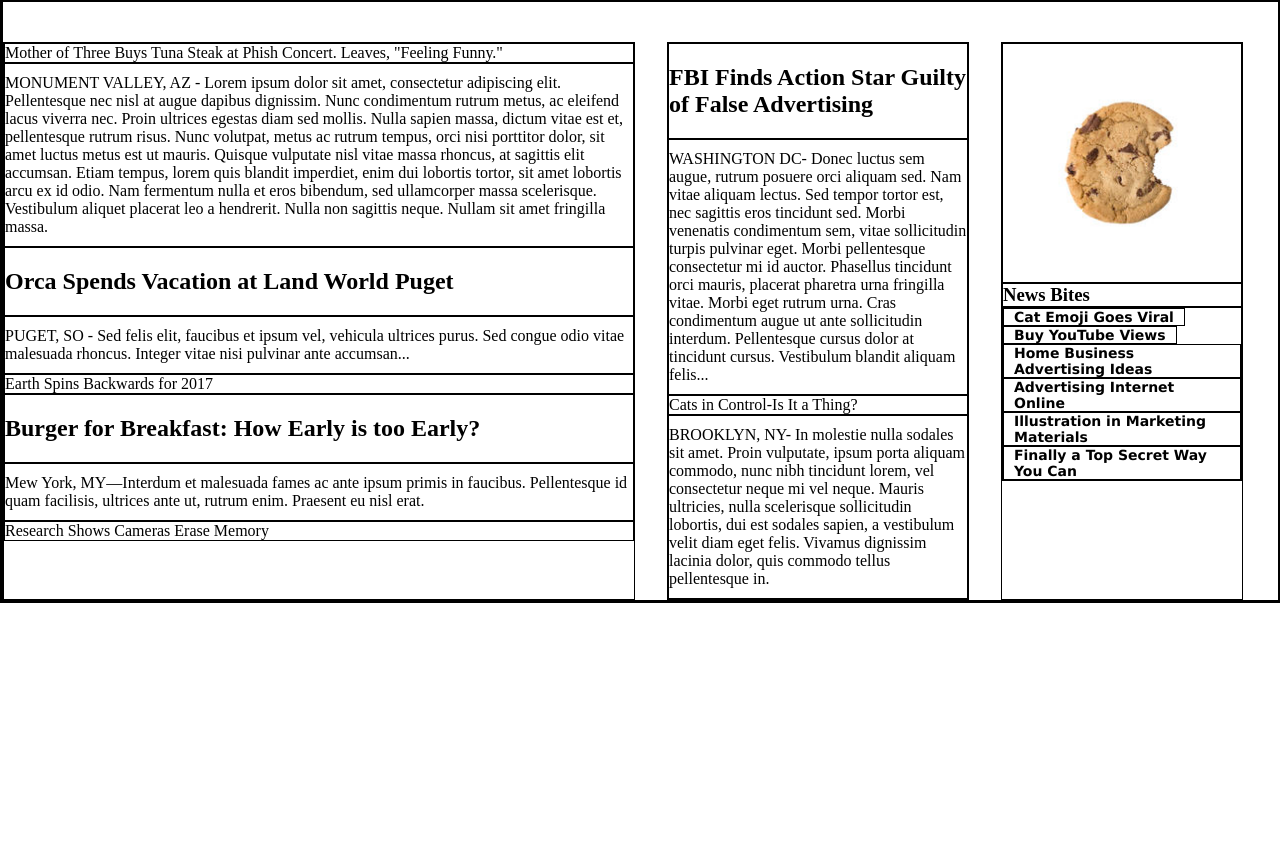
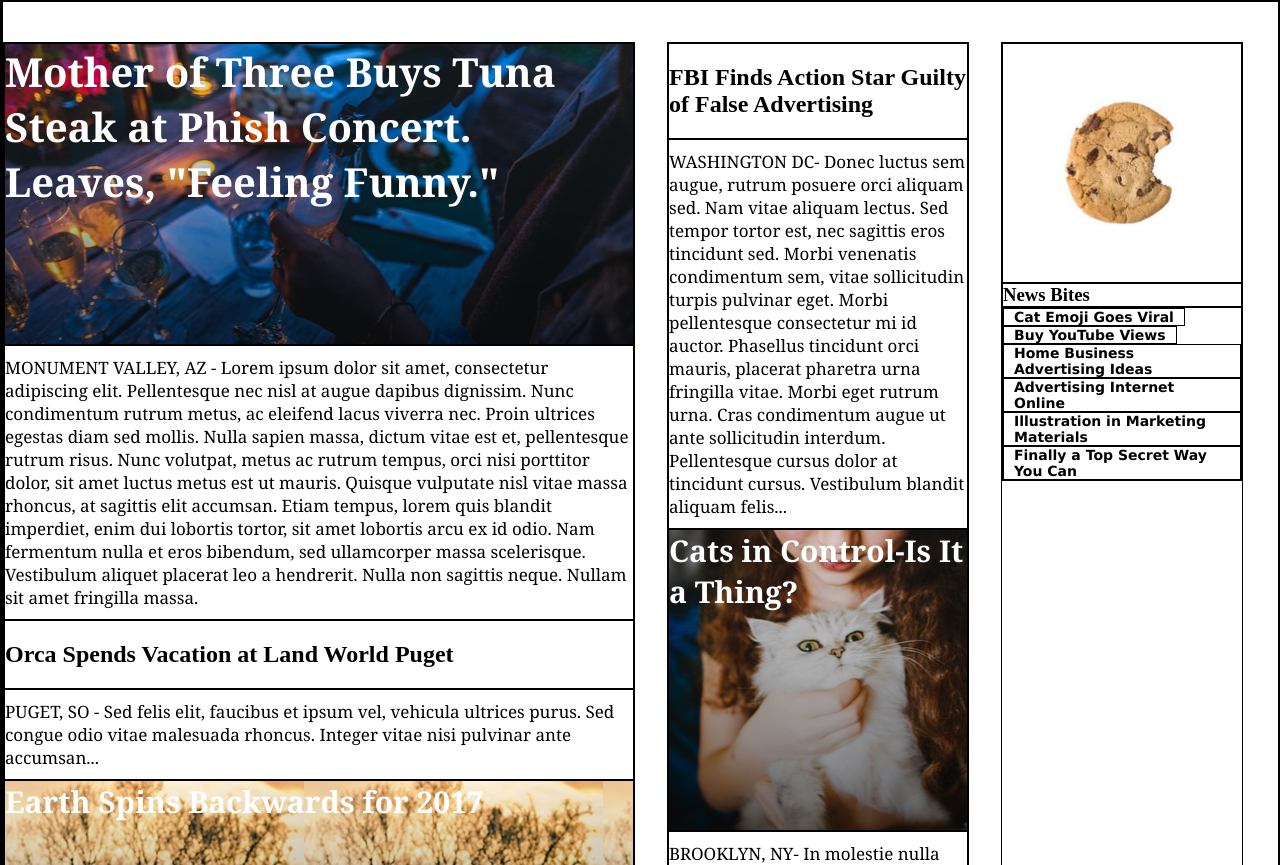
Before and after one commit to Mwriley1/My_Times, a plain HTML site: page index.html in a window 1280 px wide. Shown: the part 87-952 px from the top of the page. Before the commit the page ends 800 px from the top, so only its background shows below. Drawn offline with Linux system fonts and the light colour scheme.

Commit message:
Add background images and styles

```diff
--- a/index.html
+++ b/index.html
@@ -26,7 +26,7 @@
       <!-- Column 1 -->
 
       <div class="column large">
-        <p class="caption">Mother of Three Buys Tuna Steak at Phish Concert. Leaves, "Feeling Funny."</p>
+        <div class="caption main">Mother of Three Buys Tuna Steak at Phish Concert. Leaves, "Feeling Funny."</div>
         <p>MONUMENT VALLEY, AZ - Lorem ipsum dolor sit amet, consectetur adipiscing elit. Pellentesque nec nisl at augue
           dapibus dignissim. Nunc condimentum rutrum metus, ac eleifend lacus viverra nec. Proin ultrices egestas diam sed mollis.
           Nulla sapien massa, dictum vitae est et, pellentesque rutrum risus. Nunc volutpat, metus ac rutrum tempus, orci nisi porttitor dolor,
@@ -37,12 +37,12 @@
           <h2>Orca Spends Vacation at Land World Puget</h2>
           <p>PUGET, SO - Sed felis elit, faucibus et ipsum vel, vehicula ultrices purus. Sed congue odio vitae malesuada rhoncus. Integer vitae nisi pulvinar ante accumsan...</p>
 
-          <p class="caption">Earth Spins Backwards for 2017</p>
+          <div class="caption story2">Earth Spins Backwards for 2017</div>
 
           <h2>Burger for Breakfast: How Early is too Early?</h2>
           <p>Mew York, MY—Interdum et malesuada fames ac ante ipsum primis in faucibus. Pellentesque id quam facilisis, ultrices ante ut, rutrum enim. Praesent eu nisl erat.</p>
 
-          <p class="caption">Research Shows Cameras Erase Memory</p>
+          <div class="caption story3">Research Shows Cameras Erase Memory</div>
       </div>
 
       <!-- Column 2 -->
@@ -54,7 +54,7 @@
           consectetur mi id auctor. Phasellus tincidunt orci mauris, placerat pharetra urna fringilla vitae. Morbi eget rutrum urna.
           Cras condimentum augue ut ante sollicitudin interdum. Pellentesque cursus dolor at tincidunt cursus. Vestibulum blandit aliquam felis...</p>
 
-          <p class="caption">Cats in Control-Is It a Thing?</p>
+          <div class="caption story1">Cats in Control-Is It a Thing?</div>
 
           <p>BROOKLYN, NY- In molestie nulla sodales sit amet. Proin vulputate, ipsum porta aliquam commodo, nunc nibh tincidunt lorem,
             vel consectetur neque mi vel neque. Mauris ultricies, nulla scelerisque sollicitudin lobortis, dui est sodales sapien, a vestibulum
--- a/resources/css/style.css
+++ b/resources/css/style.css
@@ -4,7 +4,7 @@
   border: 1px solid black;
 }
 
-header, nav, .logo, main, .column {
+header, nav, .logo, main, .column, .caption {
   display: flex;
 }
 
@@ -75,8 +75,29 @@ h2 {
 
 p {
   padding: 10px 0;
+  font: 17px Georgia;
 }
 
 .caption {
   padding: 0;
+  font: bold 30px Georgia;
+  color: white;
+  height: 300px;
 }
+
+.main {
+  background-image:url(../images/img-story-main.png);
+  font-size: 40px;
+}
+
+.story2 {
+  background-image:url(../images/img-story-2.png);
+}
+
+.story3 {
+  background-image:url(../images/img-story-3.png);
+}
+
+.story1 {
+  background-image:url(../images/img-story-1.png);
+}
```
